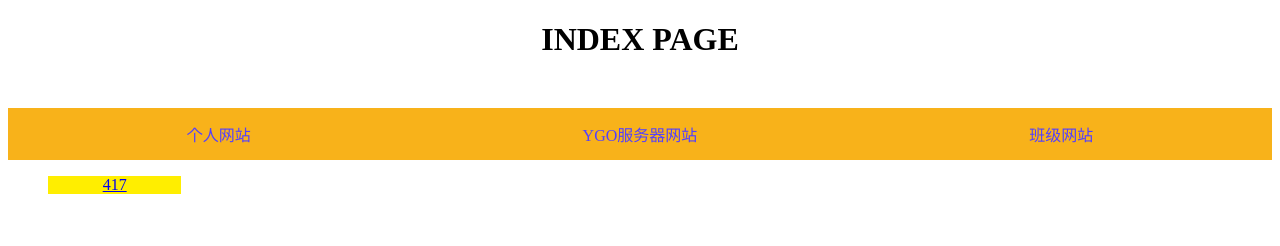
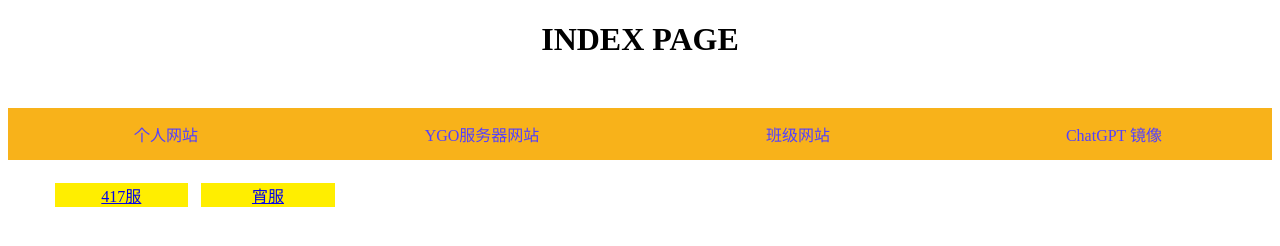
Before and after one commit to End-Of-Future/End-Of-Future.github.io, a plain HTML site: page index.html in a window 1280 px wide. Both pictures are taken after a click on the link "YGO服务器网站". Drawn offline with Linux system fonts and the light colour scheme.

Commit message:
add others

```diff
--- a/index.html
+++ b/index.html
@@ -6,7 +6,7 @@
     <script>
         var chk=0;
         function showMenu(){
-            var l = document.getElementById('tail').getElementsByTagName('li');
+            var l = document.getElementById('tail1').getElementsByTagName('li');
             if(chk==0){
                 for(i=0;i<l.length;i++){
                     l[i].style.display = "block";
@@ -32,10 +32,12 @@
 			<li><a href="./self-website/index.html">个人网站</a></li>
 			<li><a onclick="showMenu()">YGO服务器网站</a></li>
 			<li><a href="https://jiziqian.github.io/bjsdfz18ban">班级网站</a></li>
+			<li><a href="./others/gpts/index.html">ChatGPT 镜像</a></li>
 		</ul>
 	</nav>
 
-    <ul id="tail">
-        <li><a href="./servers/417/index.html">417</a></li>
+    <ul id="tail1">
+        <li><a href="./servers/417/index.html">417服</a></li>
+        <li><a href="./servers/xiaoye/index.html">宵服</a></li>
     </ul>
 </body>
--- a/style.css
+++ b/style.css
@@ -18,7 +18,7 @@ nav ul {
 
 nav li {
     float: left;
-    width: 33.33%;
+    width: 25%;
 }
 
 nav li a {
@@ -33,14 +33,15 @@ nav li a:hover {
     background-color: #ffee00;
 }
 
-#tail {
+#tail1 {
     display: flex;
 }
 
-#tail li {
+#tail1 li {
     display: none;
     float: left;
     width: 100pt;
+    margin: 5pt;
     list-style-type: none;
     background-color: #ffee00;
 }
```
Also changed, not shown: others/gpts/index.html (added), servers/xiaoye/index.html (added).
